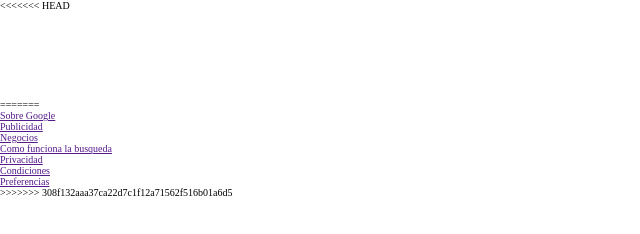
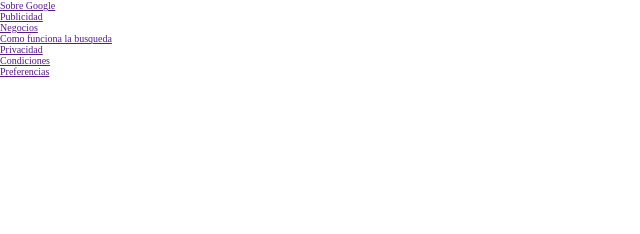
Before and after one commit to IgnacioConsuegra/Google, a plain HTML site: page index.html in a window 1280 px wide. Shown: the whole page, without its empty margins (0-640 px from the left). Drawn offline with Linux system fonts and the light colour scheme.

Commit message:
todo listo

```diff
--- a/index.html
+++ b/index.html
@@ -17,18 +17,6 @@
 
     <footer>
         <ul>
-<<<<<<< HEAD
-            <li><a href=""></a></li>
-            <li><a href=""></a></li>
-            <li><a href=""></a></li>
-            <li><a href=""></a></li>
-        </ul>
-        <ul>
-            <li><a href=""></a></li>
-            <li><a href=""></a></li>
-            <li><a href=""></a></li>
-            <li><a href=""></a></li>
-=======
             <li><a href="">Sobre Google</a></li>
             <li><a href="">Publicidad</a></li>
             <li><a href="">Negocios </a></li>
@@ -38,7 +26,6 @@
             <li><a href="">Privacidad</a></li>
             <li><a href="">Condiciones</a></li>
             <li><a href="">Preferencias</a></li>
->>>>>>> 308f132aaa37ca22d7c1f12a71562f516b01a6d5
         </ul>
 
     </footer>
```
